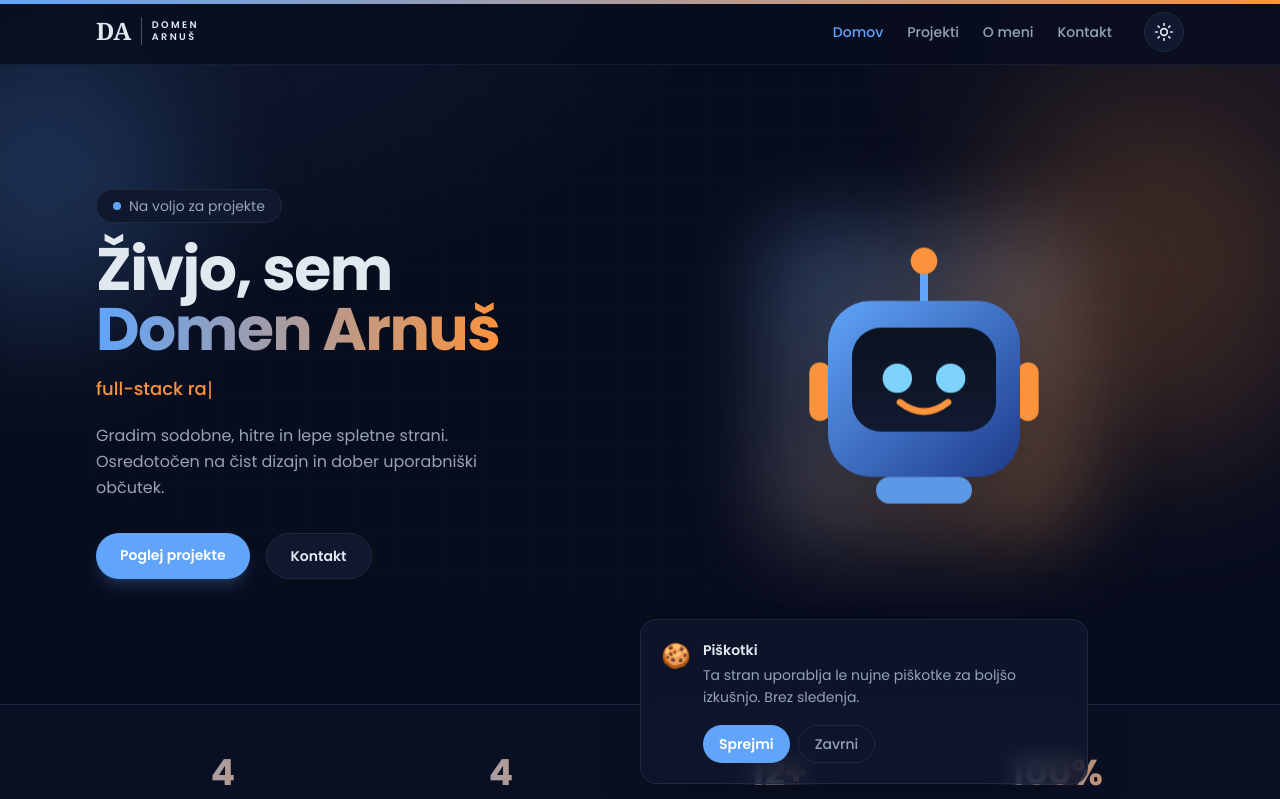
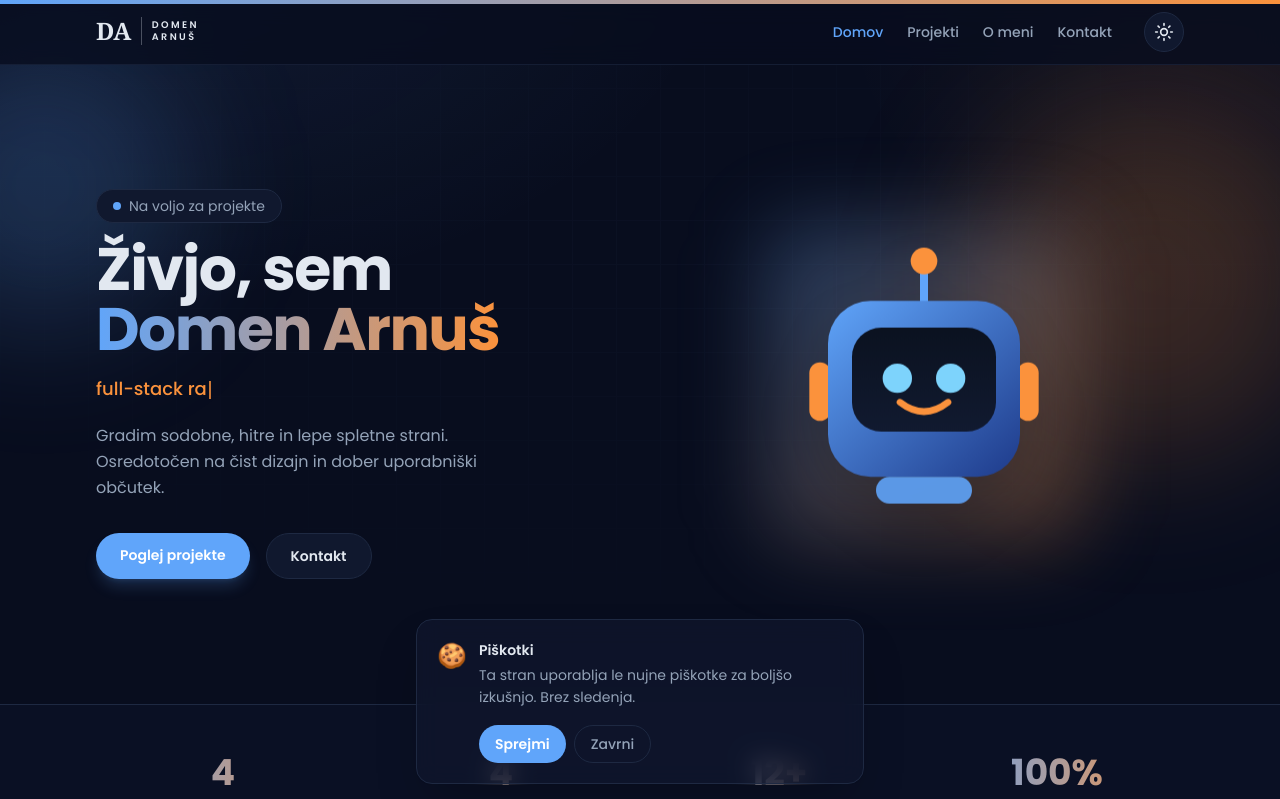
Before and after one commit to domenarnus07-droid/portfolio-, a Next.js app: page / in a window 1280 px wide. Shown: the top 799 px of the page. Built offline with nearby package versions, Linux system fonts and the light colour scheme.

Commit message:
Popravi cookie banner na mobilnem (ni vec odrezan desno)
Co-Authored-By: Claude Opus 4.8 <noreply@anthropic.com>

```diff
--- a/components/CookieConsent.tsx
+++ b/components/CookieConsent.tsx
@@ -31,7 +31,7 @@ export function CookieConsent() {
           animate={{ opacity: 1, y: 0, scale: 1 }}
           exit={{ opacity: 0, y: 40, scale: 0.96 }}
           transition={{ type: "spring", stiffness: 260, damping: 24 }}
-          className="fixed bottom-4 left-1/2 z-[90] w-[calc(100vw-2rem)] max-w-md -translate-x-1/2 rounded-2xl border border-border glass p-5 shadow-2xl"
+          className="fixed inset-x-4 bottom-4 z-[90] mx-auto max-w-md rounded-2xl border border-border glass p-5 shadow-2xl"
           role="dialog"
           aria-label="Obvestilo o piškotkih"
         >
```
